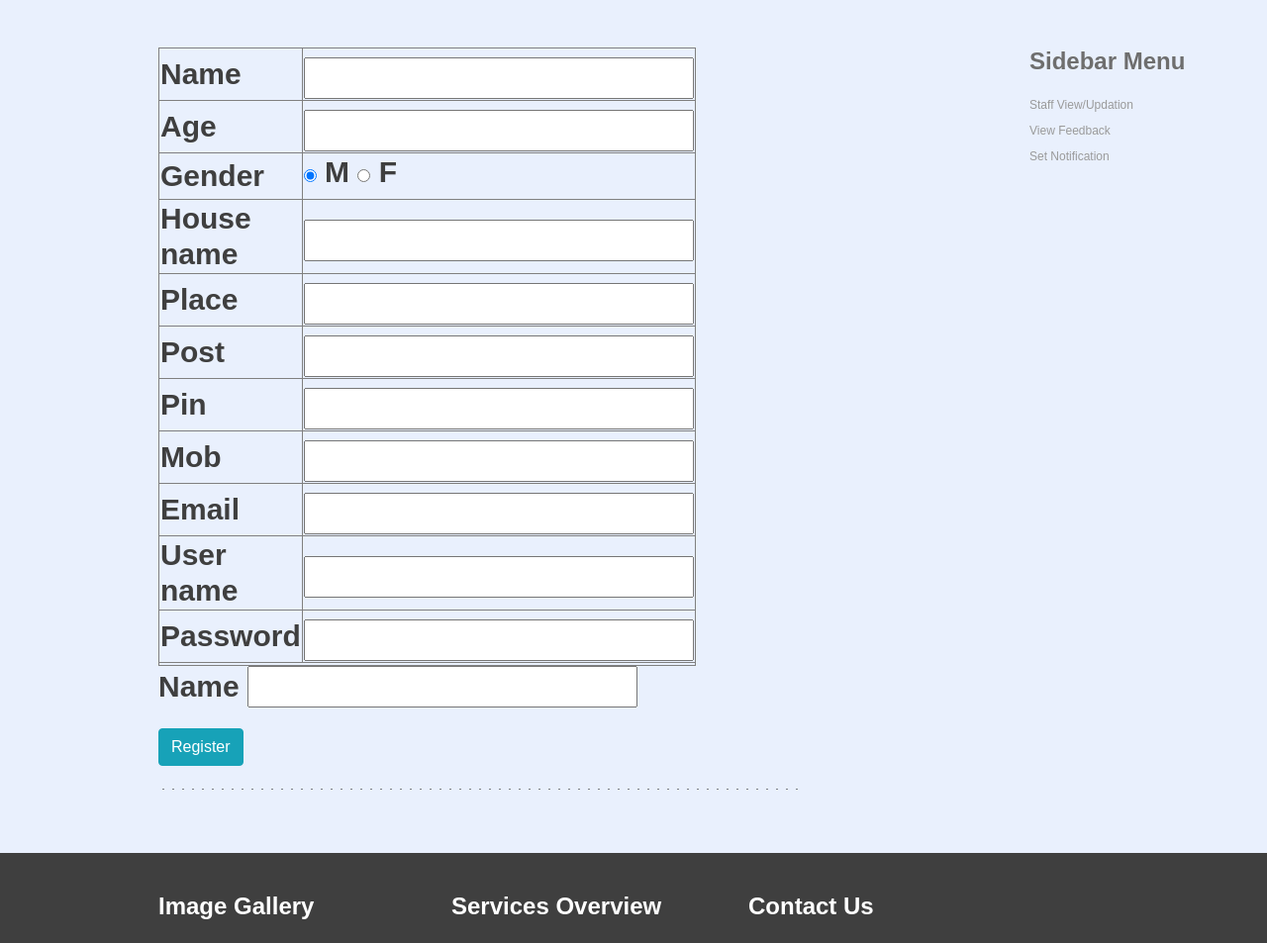
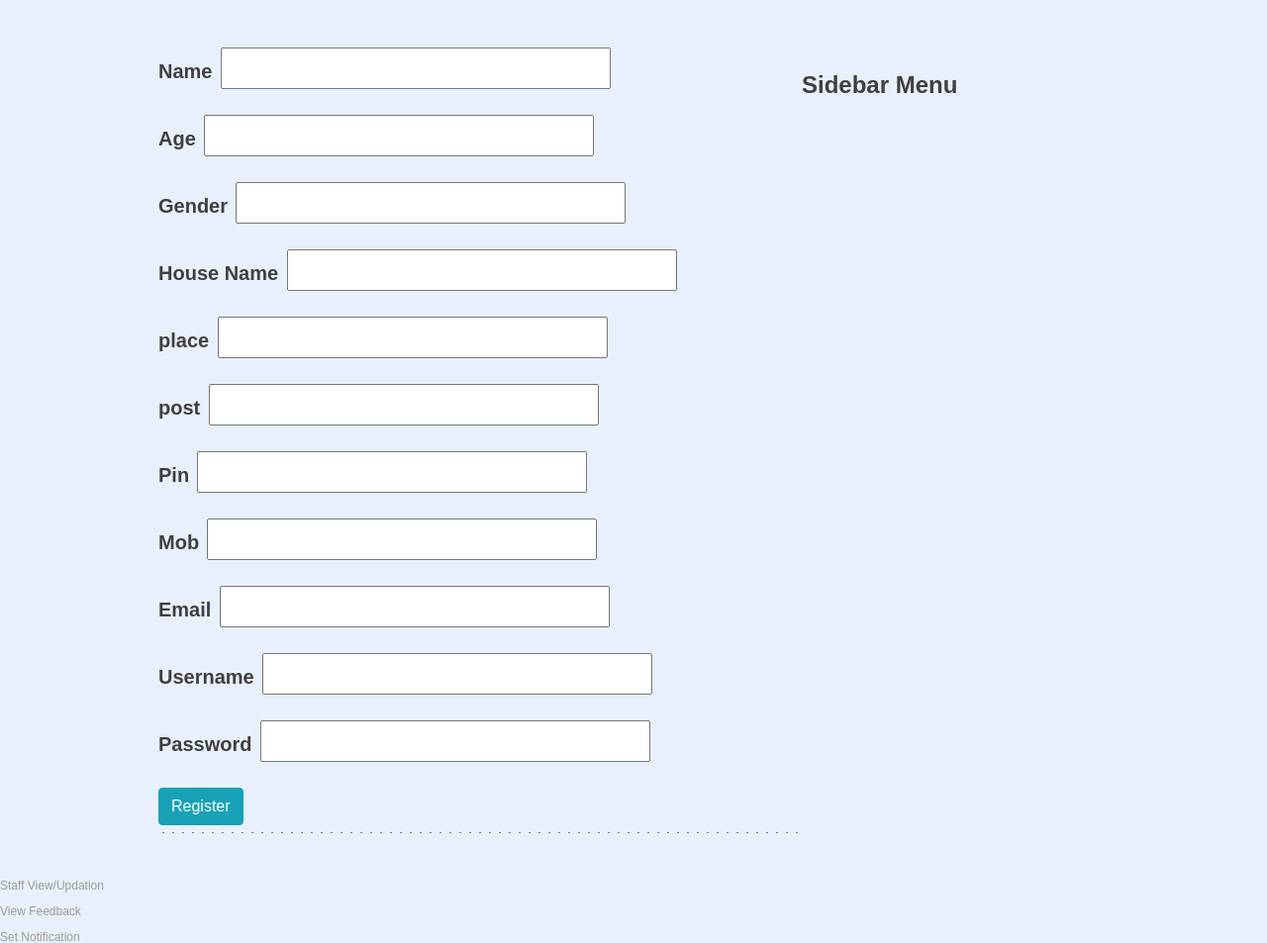
Before and after one commit to muhammadanaswayanad/questionbank, a PHP site: page /questionbank/staffreg.php in a window 1280 px wide. Shown: the part 1602-2555 px from the top of the page at 99% size. Run offline with PHP 8.4, Linux system fonts and the light colour scheme.

Commit message:
Update staffreg.php

```diff
--- a/staffreg.php
+++ b/staffreg.php
@@ -183,79 +183,49 @@
 <body>
 <form id="form1" name="form1" method="post" action="" >
 <div class="form-group">
-  <table width="320" border="1">
-    <tr>
-      <td width="88">Name</td>
-      <td width="216"><label for="textfield"></label>
-      <input type="text" name="textfield" id="textfield" /></td>
-    </tr>
-    <tr>
-      <td>Age</td>
-      <td><label for="textfield2"></label>
-      <input type="text" name="textfield2" id="textfield2" /></td>
-    </tr>
-    <tr>
-      <td>Gender</td>
-      <td><input type="radio" name="radio" id="radio" value="male" checked="checked" />
-        M
-        <label for="radio">
-          <input type="radio" name="radio" id="radio2" value="female" />
-      F</label></td>
-
-    </tr>
-    <tr>
-      <td>House name</td>
-      <td><label for="textfield3"></label>
-      <input type="text" name="textfield3" id="textfield3" /></td>
-    </tr>
-    <tr>
-      <td>Place</td>
-      <td><label for="textfield4"></label>
-      <input type="text" name="textfield4" id="textfield4" /></td>
-    </tr>
-    <tr>
-      <td>Post</td>
-      <td><label for="textfield5"></label>
-      <input type="text" name="textfield5" id="textfield5" /></td>
-    </tr>
-    <tr>
-      <td>Pin</td>
-      <td><label for="textfield6"></label>
-      <input type="text" name="textfield6" id="textfield6" /></td>
-    </tr>
-    <tr>
-      <td>Mob</td>
-      <td><label for="textfield7"></label>
-      <input type="text" name="textfield7" id="textfield7" /></td>
-    </tr>
-    <tr>
-      <td>Email</td>
-      <td><label for="textfield8"></label>
-      <input type="text" name="textfield8" id="textfield8" /></td>
-    </tr>
-    <tr>
-      <td>User name</td>
-      <td><label for="textfield9"></label>
-      <input type="text" name="textfield9" id="textfield9" /></td>
-    </tr>
-    <tr>
-      <td>Password</td>
-      <td><label for="textfield10"></label>
-      <input type="text" name="textfield10" id="textfield10" /></td>
-    </tr>
-    <tr>
-      <td colspan="2"><div align="center">
-
-      </div></td>
-    </tr>
-  </table>
-
-
-  <div class="form-group">
-  	<label for="textfield">Name</label>
+  	<label for="textfield"><h5><b>Name</b></h5></label>
    <input type="text" name="textfield" id="textfield" />
 </div>
-
+<div class="form-group">
+	<label for="textfield"><h5><b>Age</b></h5></label>
+	<input type="text" name="textfield" id="textfield" />
+</div>
+<div class="form-group">
+	<label for="textfield"><h5><b>Gender</b></h5></label>
+	<input type="text" name="textfield" id="textfield" />
+</div>
+ <div class="form-group">
+  	<label for="textfield"><h5><b>House Name</b></h5></label>
+   <input type="text" name="textfield" id="textfield" />
+</div>
+<div class="form-group">
+	<label for="textfield"><h5><b>place</b></h5></label>
+	<input type="text" name="textfield" id="textfield" />
+</div>
+<div class="form-group">
+	<label for="textfield"><h5><b>post</b></h5></label>
+	<input type="text" name="textfield" id="textfield" />
+</div>
+ <div class="form-group">
+  	<label for="textfield"><h5><b>Pin</b></h5></label>
+   <input type="text" name="textfield" id="textfield" />
+</div>
+<div class="form-group">
+	<label for="textfield"><h5><b>Mob</b></h5></label>
+	<input type="text" name="textfield" id="textfield" />
+</div>
+<div class="form-group">
+	<label for="textfield"><h5><b>Email</b></h5></label>
+	<input type="text" name="textfield" id="textfield" />
+</div>
+<div class="form-group">
+  	<label for="textfield"><h5><b>Username</b></h5></label>
+   <input type="text" name="textfield" id="textfield" />
+</div>
+<div class="form-group">
+	<label for="textfield"><h5><b>Password</b></h5></label>
+	<input type="text" name="textfield" id="textfield" />
+</div>
   <input type="submit" class="btn btn-info" value="Register" onclick="return val()">
  </div>
 </form>
```
